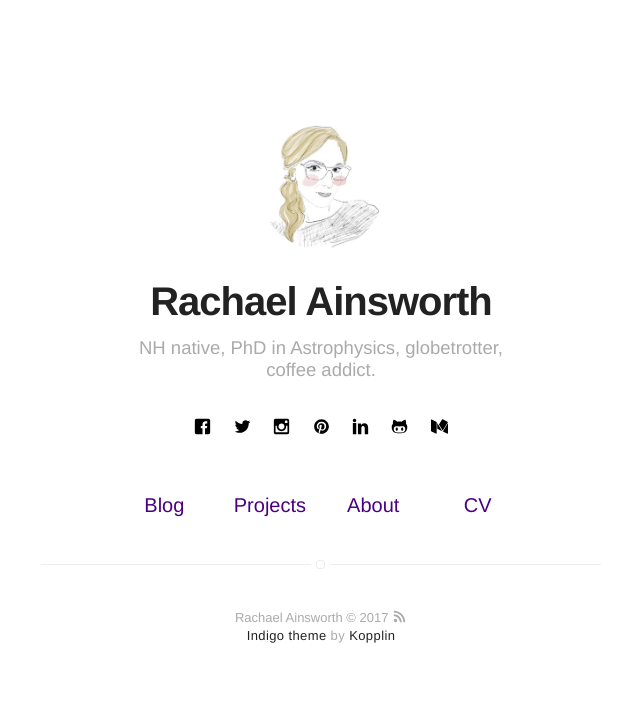
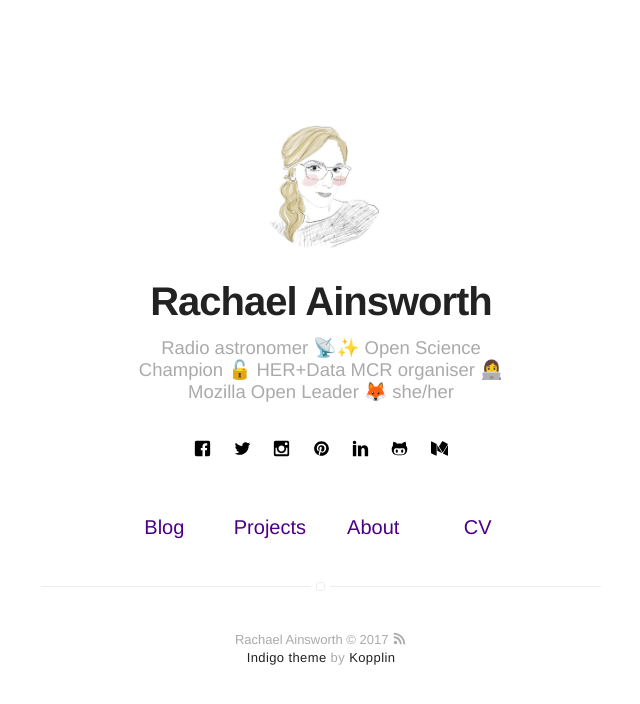
Before and after one commit to rainsworth/rainsworth.github.io_old, a Jekyll site: the page built from index.html, in a window 1280 px wide. Shown: the top 704 px of the page, without its empty margins (319-959 px from the left). Built offline with Jekyll 4.4.1, drawn with Linux system fonts in a browser that asks for light colours.

Commit message:
updated bio

```diff
--- a/_config.yml
+++ b/_config.yml
@@ -1,6 +1,6 @@
 # main text of home
 name: Rachael Ainsworth
-bio: NH native, PhD in Astrophysics, globetrotter, coffee addict.
+bio: Radio astronomer 📡✨ Open Science Champion 🔓 HER+Data MCR organiser 👩‍💻 Mozilla Open Leader 🦊 she/her
 
 # twitter summary info
 description: Adventures in astrophysics and data science.
@@ -54,7 +54,7 @@ medium: rainsworth
 authors:
     rainsworth:
         name: Rachael Ainsworth
-        bio: NH native, PhD in Astrophysics, globetrotter, coffee addict.
+        bio: Radio astronomer 📡✨ Open Science Champion 🔓 HER+Data MCR organiser 👩‍💻 Mozilla Open Leader 🦊 she/her
         external-image: false
         picture: assets/images/profile.jpg
         twitter: rachaelevelyn
```
